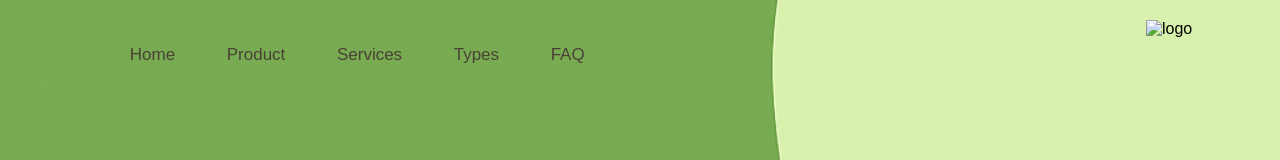
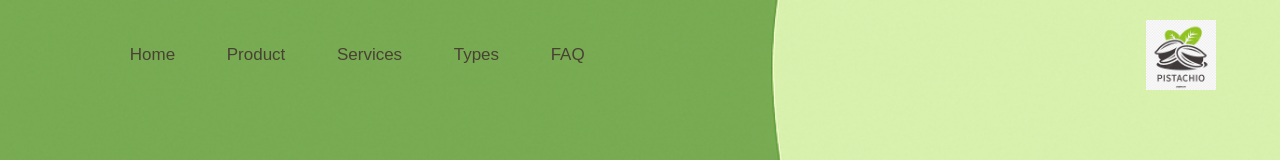
Before and after one commit to nzai0424/maha-landing-page-Pistachio, a plain HTML site: page index.html in a window 1280 px wide. Shown: the top 160 px of the page. Drawn offline with nearby package versions, Linux system fonts and the light colour scheme.

Commit message:
Fixed Image Path

```diff
--- a/index.html
+++ b/index.html
@@ -24,7 +24,7 @@
       <li><a href="#">Types</a></li>
       <li><a href="#">FAQ</a></li>
     </ul>
-    <img src="pistachio-72.png" alt="logo">
+    <img src="image/pngtree-food-pistachios-png-image_2273805.jpg" alt="logo">
   </nav>
 
   <!-- Main Section -->
```
